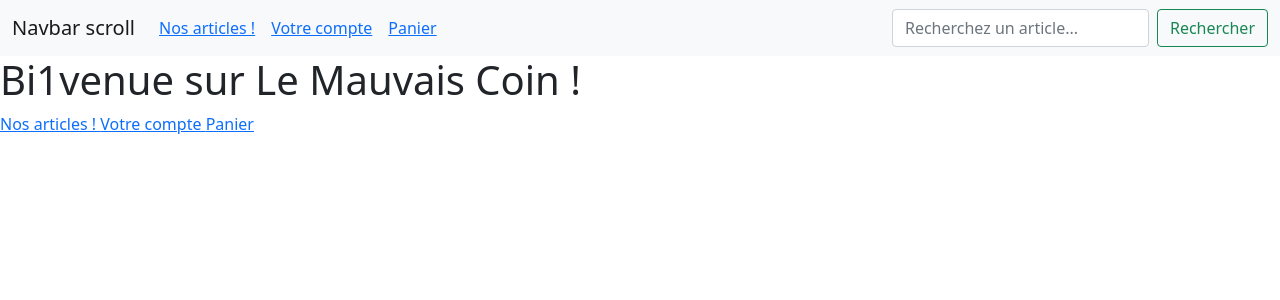
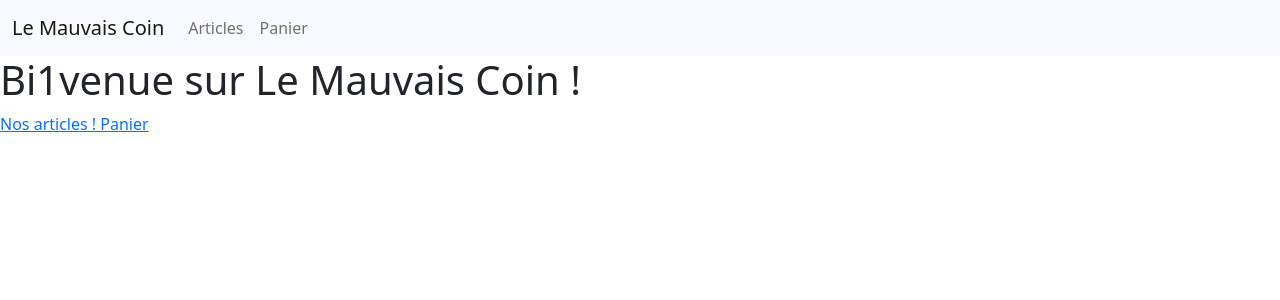
Before and after one commit to Orrigine/Le-Mauvais-Coin, a React (Create React App) app in the folder lmc/: page / in a window 1280 px wide. Shown: the top 300 px of the page. Built offline with nearby package versions, Linux system fonts and the light colour scheme.

Commit message:
suppr account et navbar seulement dans articles

```diff
--- a/lmc/src/app/App.js
+++ b/lmc/src/app/App.js
@@ -9,7 +9,6 @@ import React, {
 } from 'react';
 
 import Home from '../pages/Home';
-import Account from '../pages/Account';
 import Browse from '../pages/Browse';
 import Cart from '../pages/Cart';
 
@@ -37,7 +36,6 @@ class App extends Component {
             <Router>
       <Routes>
         <Route exact path='/' element={<Home mettre toute injection articles paniers etc />} />
-        <Route exact path='/account' element={<Account />} />
         <Route exact path='/browse' element={<Browse addArticleToCart={this.addArticleToCart} />} />
         <Route exact path='/cart' element={<Cart />} />
       </Routes>
--- a/lmc/src/components/MyNavbar.js
+++ b/lmc/src/components/MyNavbar.js
@@ -1,10 +1,5 @@
-import React, {
-    Component
-} from 'react';
-import { Button, Container, Form, FormControl, Nav, Navbar } from 'react-bootstrap';
-import { Link } from 'react-router-dom';
-
-
+import React, { Component } from 'react';
+import { Button, Container, FormControl, Nav, Navbar } from 'react-bootstrap';
 
 
 
@@ -15,39 +10,38 @@ class SearchNavbar extends Component {
             search: ''
         };
     }
-
-    onSubmit = () => {
-        console.log(this.state.search);
-      };
-
     render() {
         return (
             <>
             <Navbar bg="light" expand="lg">
                 <Container fluid>
-                    <Navbar.Brand href="#">Navbar scroll</Navbar.Brand>
+                    <Navbar.Brand href="/">Le Mauvais Coin</Navbar.Brand>
                     <Navbar.Toggle aria-controls="navbarScroll" />
                     <Navbar.Collapse id="navbarScroll">
+                    {
+                        this.props.showSearch && this.props.showSearch ?
+                        <div className="d-flex me-auto my-2 my-lg-0">
+                            <FormControl
+                            type="search"
+                            className="me-2 textInput"
+                            placeholder="Recherchez un article..."
+                            aria-label="Rechercher"
+                            value={this.state.search}
+                            onChange={event => this.setState({search: event.target.value})}
+                            />
+                            <Button type="submit" variant="outline-success" className="me-auto my-2 my-lg-0" onClick={()=>this.onSubmit()}>Rechercher</Button>
+                        </div>
+                        :null
+                    }
+
                     <Nav
-                        className="me-auto my-2 my-lg-0"
+                        className="d-flex"
                         style={{ maxHeight: '100px' }}
                         navbarScroll
                     >
-                        <Nav.Link><Link to="/browse"> Nos articles ! </Link></Nav.Link>
-                        <Nav.Link><Link to="/account"> Votre compte </Link></Nav.Link>
-                        <Nav.Link><Link to="/cart"> Panier </Link></Nav.Link>
+                        <Nav.Link href="/browse"> Articles </Nav.Link>
+                        <Nav.Link href="/cart"> Panier </Nav.Link>
                     </Nav>
-                    <Form className="d-flex">
-                        <FormControl
-                        type="Rechercher"
-                        className="me-2 textInput"
-                        placeholder="Recherchez un article..."
-                        aria-label="Rechercher"
-                        value={this.state.search}
-                        onChange={event => this.setState({search: event.target.value})}
-                        />
-                        <Button variant="outline-success" className="buttonSendInput" onClick={this.onSubmit}>Rechercher</Button>
-                    </Form>
                     </Navbar.Collapse>
                 </Container>
             </Navbar>
--- a/lmc/src/pages/Account.js
+++ /dev/null
@@ -1,20 +0,0 @@
-import React, {
-    Component
-} from 'react';
-import SearchNavbar from '../components/MyNavbar'
-
-
-class Account extends Component {
-    render() {
-        return (
-        <>
-        <SearchNavbar/>
-        <p> Votre compte sur le mauvais coin:
-            </p>
-        </>
-
-        );
-    }
-}
-
-export default Account;
--- a/lmc/src/pages/Browse.js
+++ b/lmc/src/pages/Browse.js
@@ -33,7 +33,7 @@ class Browse extends Component {
     render() {
         return (
             <>
-                <SearchNavbar />
+                <SearchNavbar showSearch={true}  />
                 <Row>
                     <Col l={3} m={6} s={12}>
                         {this.state.articles.data && this.state.articles.data.map((article, i) => <Article addArticleToCart={this.props.addArticleToCart} data={article} />)};
--- a/lmc/src/pages/Home.js
+++ b/lmc/src/pages/Home.js
@@ -15,7 +15,6 @@ class Home extends Component {
             <h1> Bi1venue sur Le Mauvais Coin ! </h1>
             <div>
                 <Link to="/browse"> Nos articles ! </Link>
-                <Link to="/account"> Votre compte </Link>
                 <Link to="/cart"> Panier </Link>
             </div>
             </>
```
